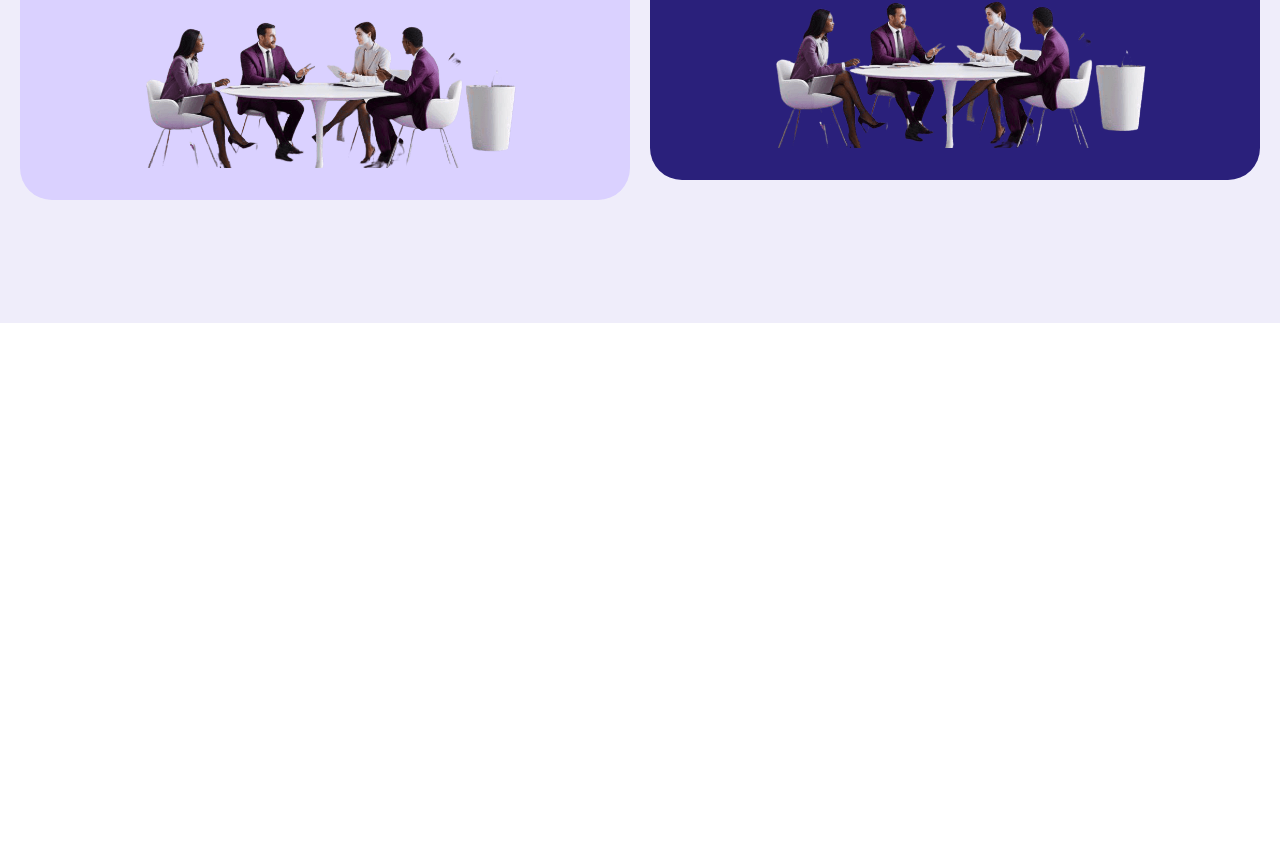
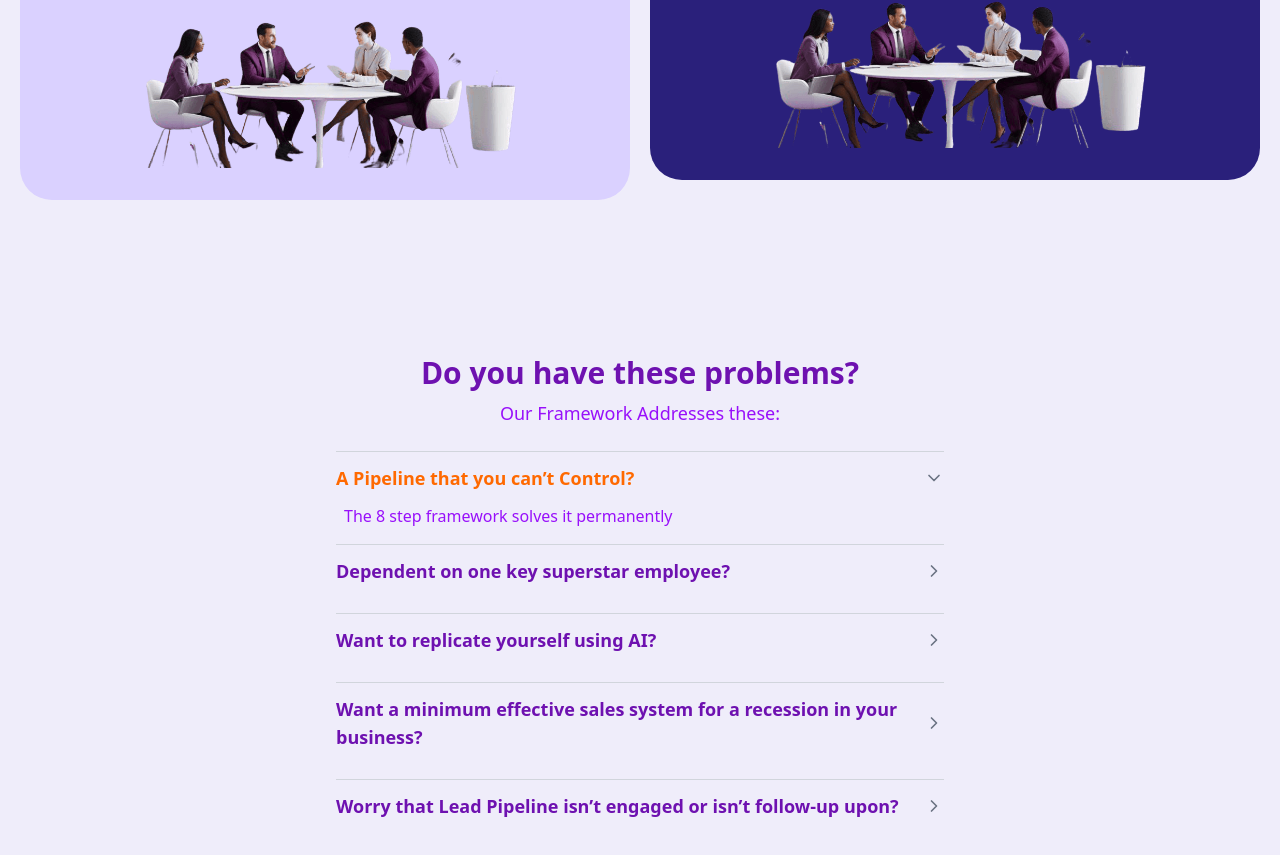
Before and after one commit to coder-Rishi05/cl_site, a React (Vite) app: page / in a window 1280 px wide. Shown: the part 1438-2293 px from the top of the page. Before the commit the page ends 1761 px from the top, so only its background shows below. Built offline with nearby package versions, Linux system fonts and the light colour scheme.

Commit message:
completed faq page

```diff
--- a/package.json
+++ b/package.json
@@ -11,6 +11,7 @@
   },
   "dependencies": {
     "@tailwindcss/vite": "^4.1.13",
+    "lucide-react": "^0.544.0",
     "react": "^19.1.1",
     "react-dom": "^19.1.1",
     "react-icons": "^5.5.0",
--- /dev/null
+++ b/src/pages/Faq.jsx
@@ -0,0 +1,75 @@
+import { useState } from "react";
+import { ChevronDown, ChevronRight } from "lucide-react";
+
+const Faq = () => {
+  const [openIndex, setOpenIndex] = useState(0);
+
+  const problems = [
+    {
+      question: "A Pipeline that you can’t Control?",
+      answer: "The 8 step framework solves it permanently",
+      highlight: true,
+    },
+    {
+      question: "Dependent on one key superstar employee?",
+      answer: "",
+    },
+    {
+      question: "Want to replicate yourself using AI?",
+      answer: "",
+    },
+    {
+      question:
+        "Want a minimum effective sales system for a recession in your business?",
+      answer: "",
+    },
+    {
+      question:
+        "Worry that Lead Pipeline isn’t engaged or isn’t follow-up upon?",
+      answer: "",
+    },
+  ];
+
+  const toggleIndex = (index) => {
+    setOpenIndex(openIndex === index ? null : index);
+  };
+
+  return (
+    <div className="w-full h-screen ">
+      <div className="max-w-2xl mx-auto py-8 px-4 sm:px-6 md:px-8">
+        <h2 className="text-xl sm:text-2xl md:text-3xl font-bold text-center text-purple-800 mb-2">
+          Do you have these problems?
+        </h2>
+        <p className="text-center text-base sm:text-lg text-purple-600 mb-6">
+          Our Framework Addresses these:
+        </p>
+
+        <div className="space-y-4">
+          {problems.map((item, index) => (
+            <div key={index} className="border-t border-gray-300">
+              <button
+                onClick={() => toggleIndex(index)}
+                className={`w-full flex justify-between items-center py-3 text-left text-base sm:text-lg font-semibold transition-colors
+                ${item.highlight ? "text-orange-500" : "text-purple-800"}`}
+              >
+                {item.question}
+                {openIndex === index ? (
+                  <ChevronDown className="w-5 h-5 text-gray-500 flex-shrink-0" />
+                ) : (
+                  <ChevronRight className="w-5 h-5 text-gray-500 flex-shrink-0" />
+                )}
+              </button>
+              {openIndex === index && item.answer && (
+                <p className="text-purple-600 mb-3 ml-2 text-sm sm:text-base">
+                  {item.answer}
+                </p>
+              )}
+            </div>
+          ))}
+        </div>
+      </div>
+    </div>
+  );
+};
+
+export default Faq;
--- a/src/pages/Home.jsx
+++ b/src/pages/Home.jsx
@@ -1,6 +1,7 @@
 import React from "react";
 import Nav from "./Nav";
 import Offring from "./Offring";
+import Faq from "./Faq";
 
 const Home = () => {
   return (
@@ -27,6 +28,7 @@ const Home = () => {
         </div>
       </main>
       <Offring />
+      <Faq />
     </div>
   );
 };
```
Also changed, not shown: 1 other file (tests, documents, lock files or other folders).
